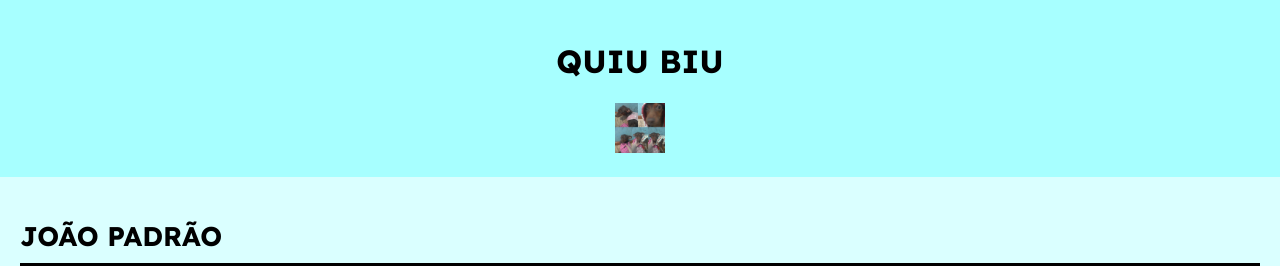
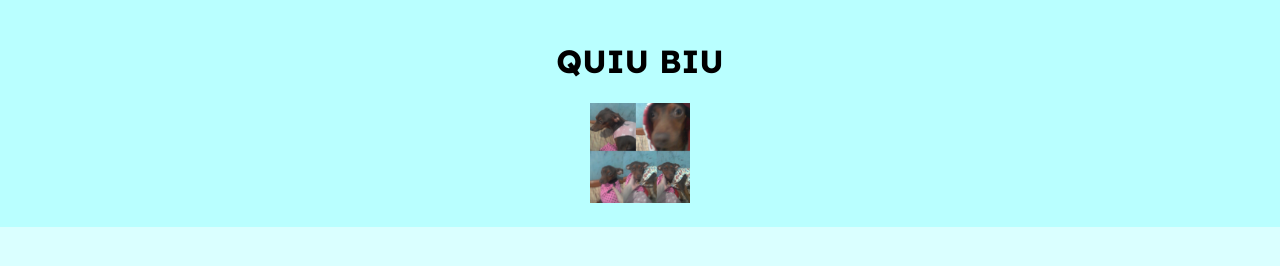
Before and after one commit to nacaxi/quiu_biu, a plain HTML site: page index.html in a window 1280 px wide. Shown: the top 266 px of the page. Drawn offline with Linux system fonts and the light colour scheme.

Commit message:
Estilos e cores

```diff
--- a/estilos.css
+++ b/estilos.css
@@ -1,7 +1,7 @@
 @import url('https://fonts.googleapis.com/css2?family=Lexend:wght@100..900&display=swap');
 
 :root{
-    --cabecalho: #a7ffff;
+    --cabecalho: #b9ffff;
     --cor-de-fundo: #daffff;
     --cor-de-texto: rgb(0, 0, 0);
     --cor-de-borda: rgb(0, 0, 0);
@@ -52,6 +52,6 @@ img{
 }
 
 .meg{
-    max-width: 50px;
-    max-height: 50px;
+    max-width: 100px;
+    max-height: 100px;
 }
```
